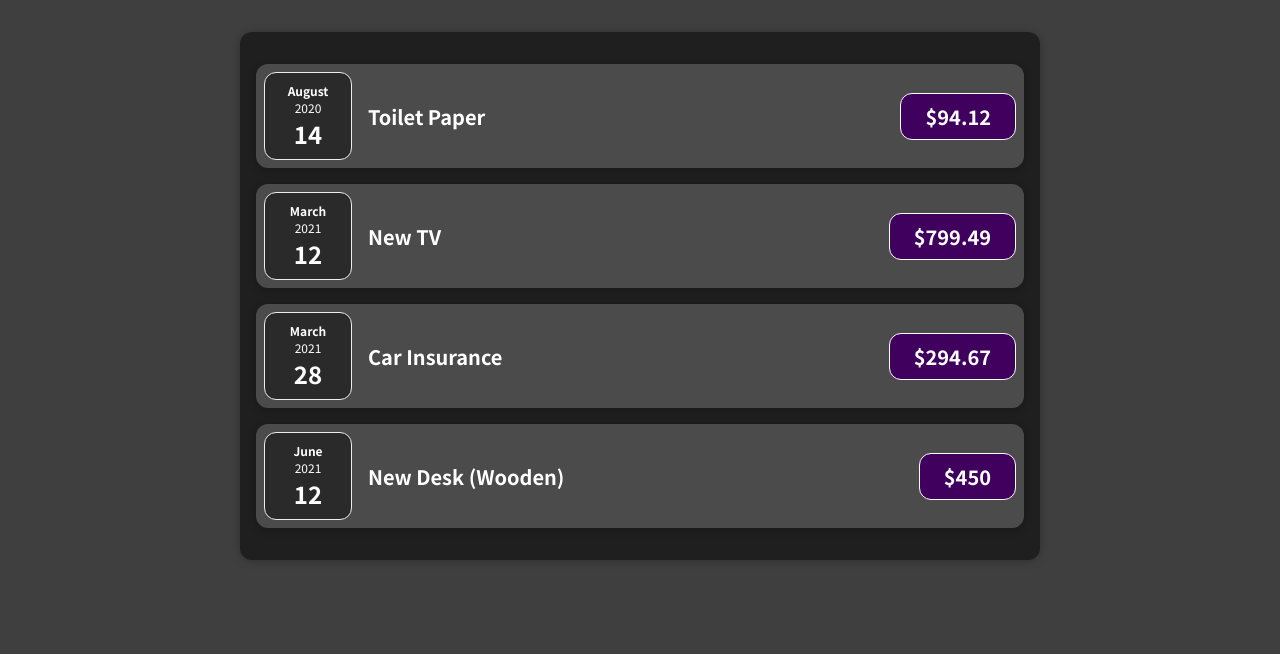
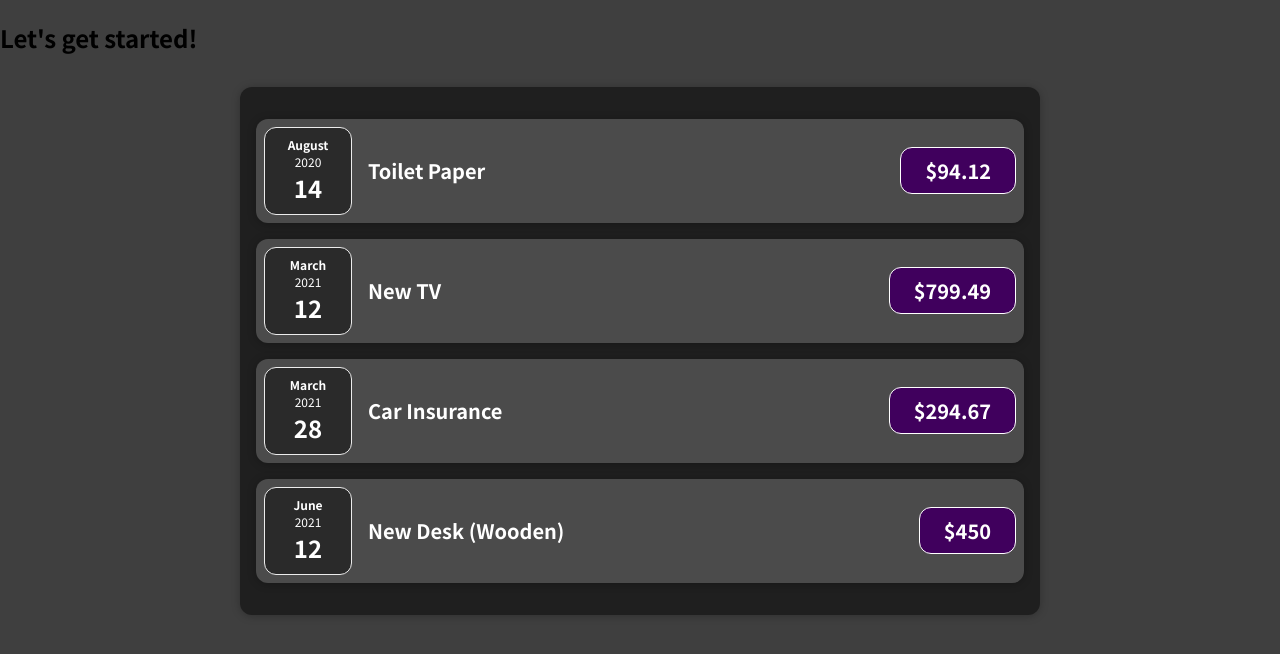
Before and after one commit to osman-bursa/react-fundamentals, a JavaScript app: page / in a window 1280 px wide. Shown: the top 654 px of the page. Built offline with nearby package versions, Linux system fonts and the light colour scheme.

Commit message:
Card.js Component and props.children concept

```diff
--- a/src/App.js
+++ b/src/App.js
@@ -25,6 +25,7 @@
 
   return (
     <div>
+      <h2>Let's get started!</h2>
       <Expenses expenseList={expenses} />
     </div>
   );
--- /dev/null
+++ b/src/components/Card.css
@@ -0,0 +1,4 @@
+.card {
+  border-radius: 12px;
+  box-shadow: 0 1px 8px rgba(0, 0, 0, 0.25);
+}
--- /dev/null
+++ b/src/components/Card.js
@@ -0,0 +1,9 @@
+import './Card.css';
+// asdasdasd
+function Card(props) {
+  const classes = 'card ' + props.className;
+
+  return <div className={classes}>{props.children}</div>;
+}
+
+export default Card;
--- a/src/components/ExpenseItem.css
+++ b/src/components/ExpenseItem.css
@@ -2,12 +2,11 @@
   display: flex;
   justify-content: space-between;
   align-items: center;
-  box-shadow: 0 2px 8px rgba(0, 0, 0, 0.25);
   padding: 0.5rem;
   margin: 1rem 0;
-  border-radius: 12px;
   background-color: #4b4b4b;
 }
+/* asdasfasf */
 
 .expense-item__description {
   display: flex;
--- a/src/components/ExpenseItem.js
+++ b/src/components/ExpenseItem.js
@@ -1,15 +1,16 @@
+import Card from './Card';
 import ExpenseDate from './ExpenseDate';
 import './ExpenseItem.css';
 
 function ExpenseItem(props) {
   return (
-    <div className="expense-item">
+    <Card className="expense-item">
       <ExpenseDate date={props.date} amount={props.amount} title={props.title} />
       <div className="expense-item__description">
         <h2>{props.title}</h2>
         <div className="expense-item__price">${props.amount}</div>
       </div>
-    </div>
+    </Card>
   );
 }
 
--- a/src/components/Expenses.css
+++ b/src/components/Expenses.css
@@ -4,6 +4,4 @@
   margin: 2rem auto;
   width: 50rem;
   max-width: 95%;
-  border-radius: 12px;
-  box-shadow: 0 1px 8px rgba(0, 0, 0, 0.25);
 }
--- a/src/components/Expenses.js
+++ b/src/components/Expenses.js
@@ -1,3 +1,4 @@
+import Card from './Card';
 import ExpenseItem from './ExpenseItem';
 import './Expenses.css';
 
@@ -5,7 +6,7 @@
   const expenses = props.expenseList;
 
   return (
-    <div className="expenses">
+    <Card className="expenses">
       <ExpenseItem title={expenses[0].title} amount={expenses[0].amount} date={expenses[0].date} />
 
       <ExpenseItem title={expenses[1].title} amount={expenses[1].amount} date={expenses[1].date} />
@@ -13,7 +14,7 @@
       <ExpenseItem title={expenses[2].title} amount={expenses[2].amount} date={expenses[2].date} />
 
       <ExpenseItem title={expenses[3].title} amount={expenses[3].amount} date={expenses[3].date} />
-    </div>
+    </Card>
   );
 }
 
```
Also changed, not shown: 1 other file (tests, documents, lock files or other folders).
